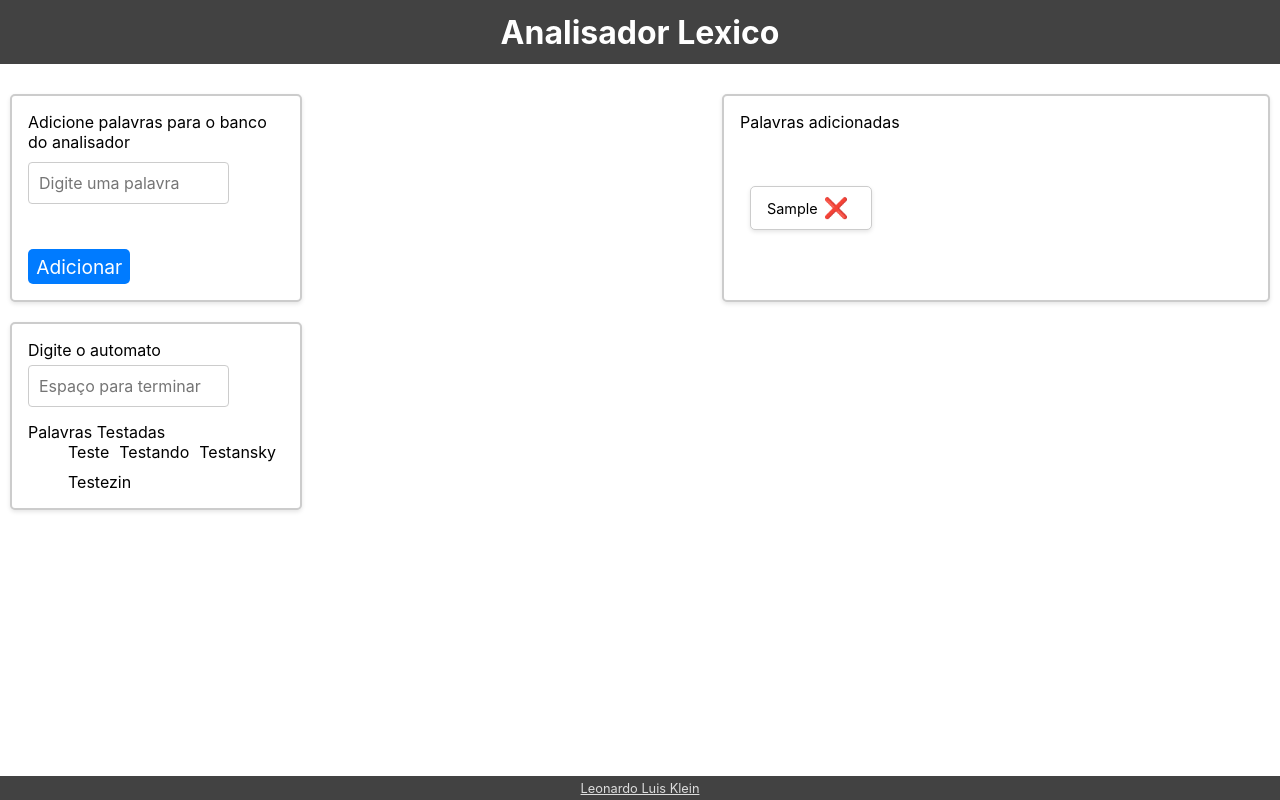
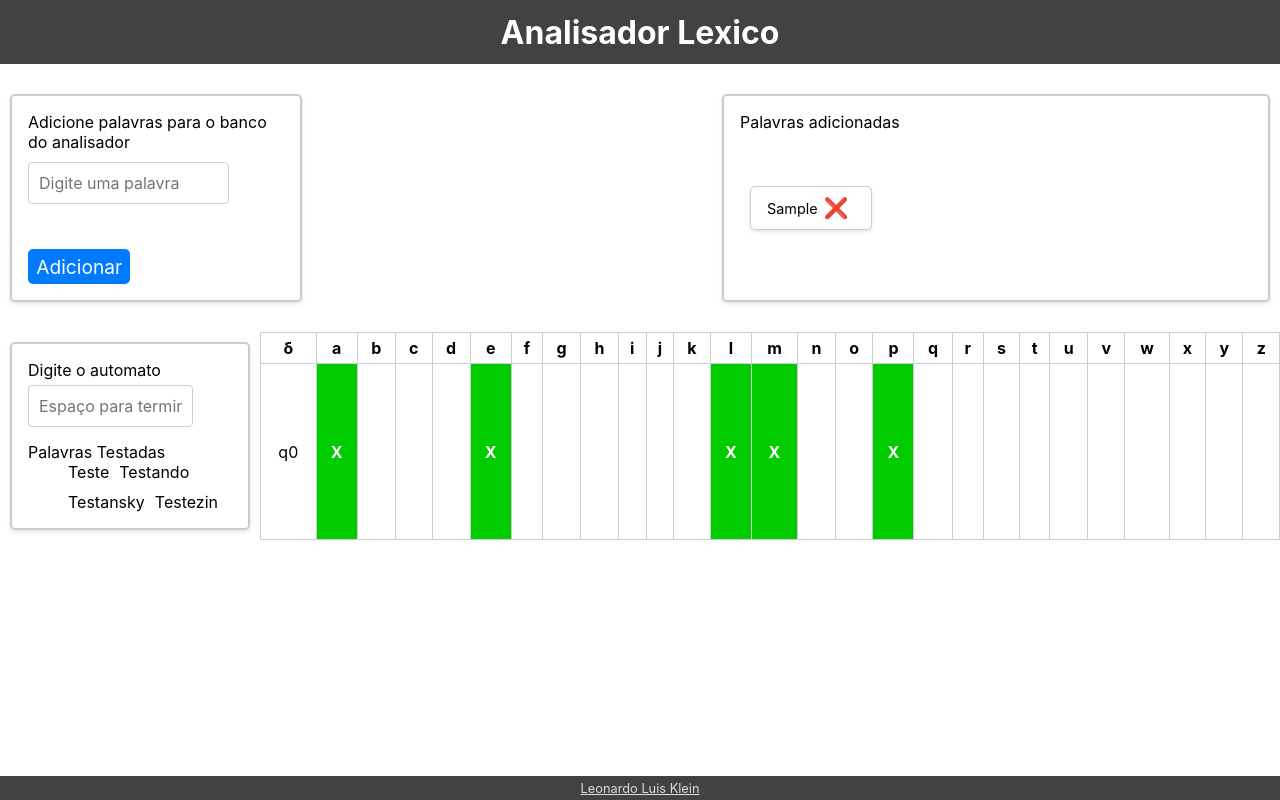
Before and after one commit to LeonardoLuisKlein/analisadorLexico, a React (Create React App) app: page / in a window 1280 px wide. Both pictures are taken after typing "Sample" into the empty fields and a click on the button "Adicionar". Built offline with nearby package versions, Linux system fonts and the light colour scheme.

Commit message:
Feat: introducing the table with words logic

```diff
--- a/src/App.js
+++ b/src/App.js
@@ -5,6 +5,7 @@ import ListaPalavras from "./components/ListaPalavras/ListaPalavras";
 import Footer from "./components/Footer/Footer";
 import Header from "./components/Header/Header";
 import Verificacao from "./components/Verificacao/Verificacao";
+import Tabela from "./components/Tabela/Tabela";
 
 function App() {
   const [palavra, setPalavra] = useState("");
@@ -12,12 +13,9 @@ function App() {
   const [verifica, setVerifica] = useState("");
 
   function handleAddPalavras(palavra) {
-    console.log(palavras + "1");
     if (!palavras.includes(palavra)) {
       setPalavras((palavras) => [...palavras, palavra]);
-      console.log(palavras + "2");
     }
-    console.log(palavras + "3");
   }
 
   function handleDeletePalavra(index) {
@@ -48,11 +46,15 @@ function App() {
           onDeletePalavra={handleDeletePalavra}
         />
       </div>
-      <Verificacao
-        verifica={verifica}
-        setVerifica={setVerifica}
-        onVerificaPalavra={handleVerificaPalavra}
-      />
+      <div className="linhaPalavras">
+        <Verificacao
+          verifica={verifica}
+          setVerifica={setVerifica}
+          onVerificaPalavra={handleVerificaPalavra}
+        />
+        <Tabela palavras={palavras} />
+      </div>
+
       <Footer />
     </div>
   );
--- /dev/null
+++ b/src/components/Tabela/Tabela.js
@@ -0,0 +1,35 @@
+import styles from "./Tabela.module.css";
+
+function Tabela({ palavras }) {
+  const alfabeto = "abcdefghijklmnopqrstuvwxyz";
+
+  return (
+    <table className={styles.tabelaPalavras}>
+      <thead>
+        <tr>
+          <th>δ</th>
+          {alfabeto.split("").map((letra) => (
+            <th key={letra}>{letra}</th>
+          ))}
+        </tr>
+      </thead>
+      <tbody>
+        {palavras.map((palavra, index) => (
+          <tr key={index}>
+            <td>{`q${index}`}</td>{" "}
+            {alfabeto.split("").map((letraAlfabeto) => (
+              <td
+                key={letraAlfabeto}
+                data-presente={palavra.includes(letraAlfabeto)}
+              >
+                {palavra.includes(letraAlfabeto) ? "X" : ""}
+              </td>
+            ))}
+          </tr>
+        ))}
+      </tbody>
+    </table>
+  );
+}
+
+export default Tabela;
--- /dev/null
+++ b/src/components/Tabela/Tabela.module.css
@@ -0,0 +1,19 @@
+.tabelaPalavras {
+  width: 100%;
+  border-collapse: collapse;
+  font-family: Arial, sans-serif;
+  padding: 16px;
+}
+
+.tabelaPalavras th,
+.tabelaPalavras td {
+  border: 1px solid #ccc;
+  text-align: center;
+  padding: 5px;
+}
+
+.tabelaPalavras td[data-presente="true"] {
+  background-color: #00cc00;
+  font-weight: bold;
+  color: #fff;
+}
```
